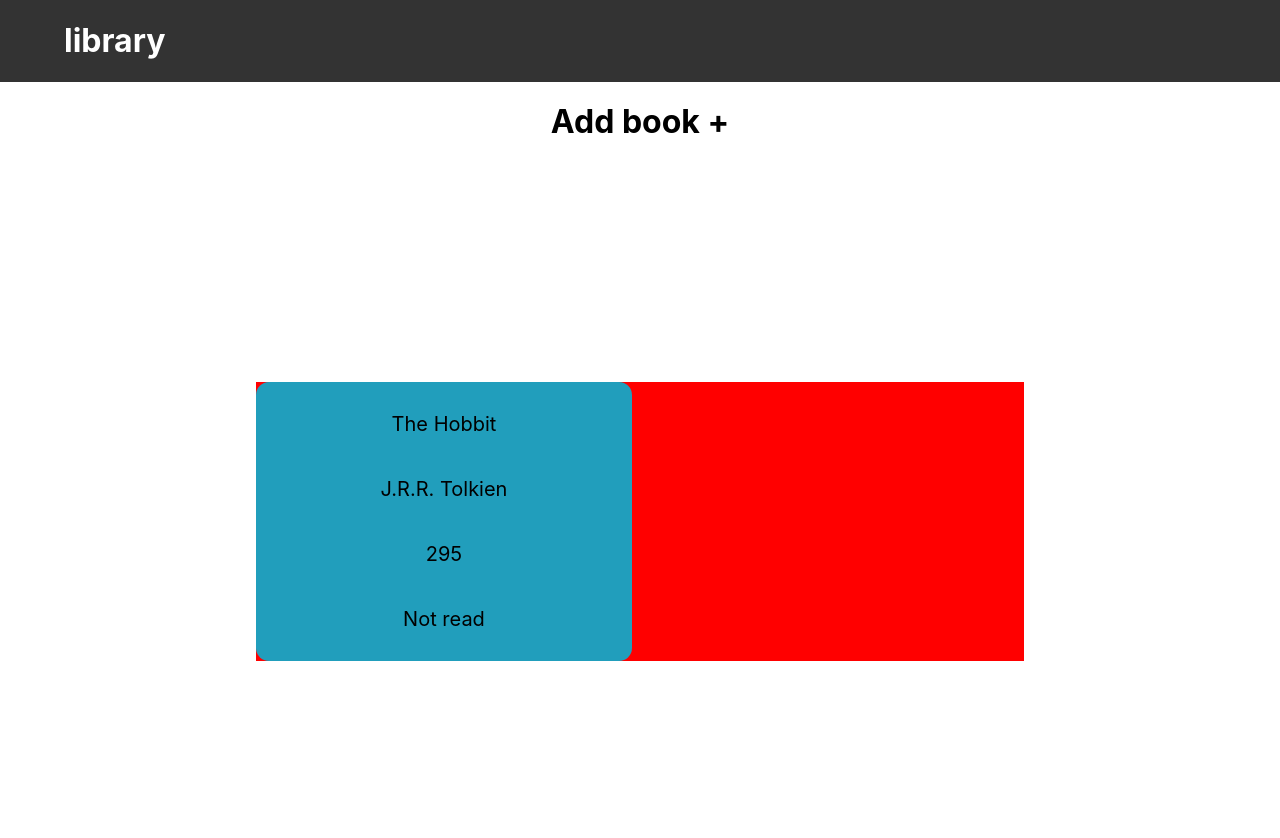
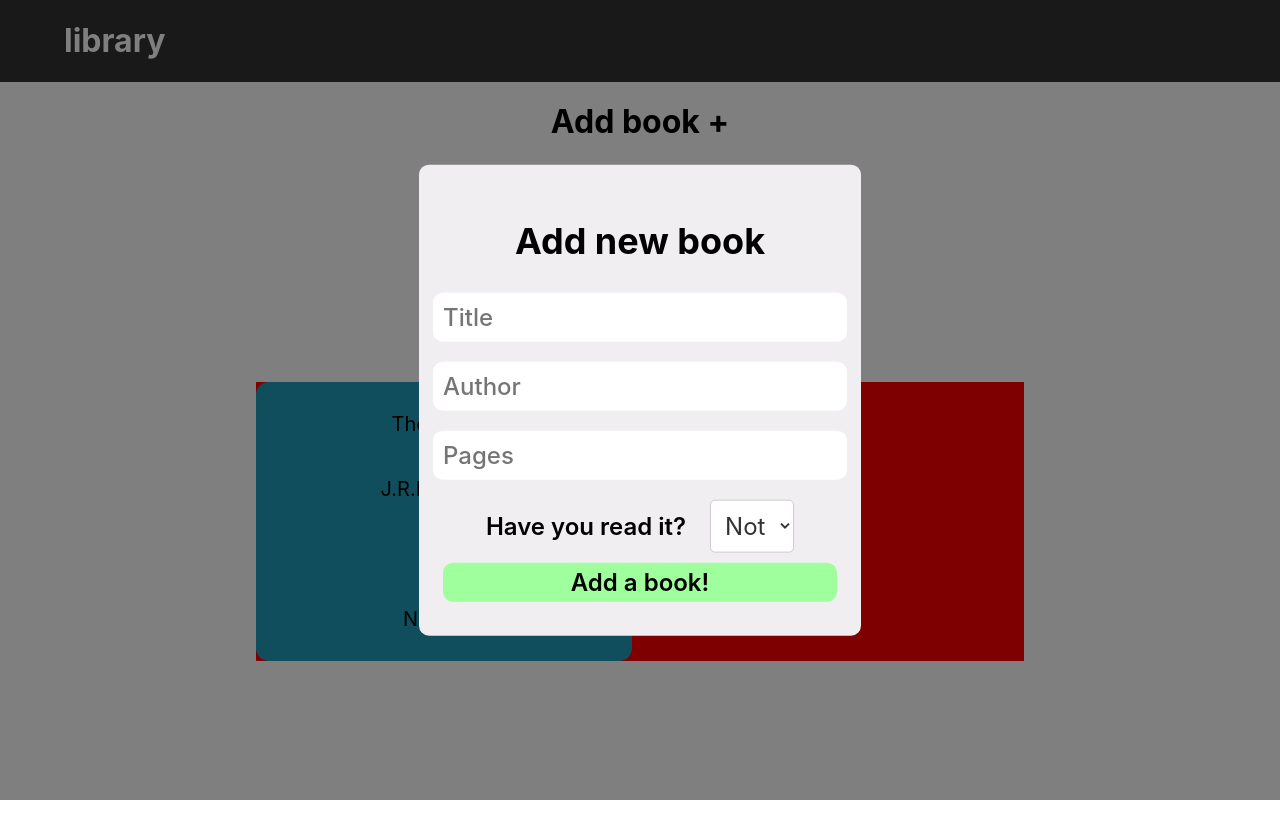
Before and after one commit to Pablo-D01/Library, a plain HTML site: page index.html in a window 1280 px wide. Drawn offline with Linux system fonts and the light colour scheme.

Commit message:
form pop up styling

```diff
--- a/index.html
+++ b/index.html
@@ -24,23 +24,23 @@
             <button id="openModal"> Add book +</button>
         </div>
         <div class="form-container modal " id="modal">
+            <h2>Add new book</h2>
             <form id="bookForm">
-                <label for="title">Title:</label>
-                <input type="text" id="title" name="title" required maxlength="100">
+                <input type="text" id="title" name="title" required maxlength="100" placeholder="Title">
 
-                <label for="author">Author:</label>
-                <input type="text" id="author" name="author" required maxlength="100">
+                <input type="text" id="author" name="author" required maxlength="100" placeholder="Author">
 
-                <label for="pages">Pages:</label>
-                <input type="number" id="pages" name="pages" required max ="1000">
+                <input type="number" id="pages" name="pages" required max ="1000" placeholder="Pages">
 
+                <div class="haveRead">
+                    <label  for="read">Have you read it?</label>
+                    <select name="read" id="read">
+                        <option value="Not">Not</option>
+                        <option value="Yes"> Yes</option>
+                    </select>
+                </div>
 
-                <label for="read">Read?</label>
-                <select name="read" id="read">
-                    <option value="Not">Not</option>
-                    <option value="Yes"> Yes</option>
-                </select>
-                <button  type="submit">Add a book!</button>
+                <button id="addBookBtn" type="submit">Add a book!</button>
 
             </form>
 
--- a/script.js
+++ b/script.js
@@ -105,10 +105,11 @@ overlay.addEventListener('click', ()=>{
 } */
 
 function closeModal() {
+    overlay.classList.toggle('active')
+    // openBtn.classList.toggle("active")
     modal.classList.toggle("open")
-    overlay.classList.toggle('active')
 }
-
+closeModal()
 
 
 
--- a/style.css
+++ b/style.css
@@ -6,8 +6,9 @@
   body {
     margin: 0;
     font-family: Poppins, sans-serif;;
+    overflow: hidden;
+  }
 
-  }
 
 header{
   background-color: #333;
@@ -60,23 +61,7 @@ header{
 }
 
 
-/* .singleBook {
-  height: auto;
-  background-color: #219EBC;
-  border-radius: 13px;
-  display: grid;
-  place-items: center;
-  text-align: center;
-  padding: 1rem;
-  min-height: 100px;
-  max-height: 300px;
-  overflow: auto;
-  color: #fff;
-  font-size: 1.5rem;
-  margin-bottom: 8px;
-  column-gap: 5px;
-  overflow: hidden;
-} */
+
 
 .singleBook {
   background-color: #219EBC;
@@ -93,39 +78,100 @@ header{
     overflow: hidden;
 
 }
-
-
-
-
-
-  /* close/open form */
+.modal{
+  opacity: 0;
+  transform: translate(-50%, -50%) scale(0.8);
+  transition: opacity 0.3s ease-in-out, transform 0.3s ease-in-out;
+}
+.modal.open {
+  opacity: 1;
+  transform: translate(-50%, -50%) scale(1);
+  z-index: 999;
+}
 
 .form-container {
-  background-color: rgba(0, 0, 0, 0.3);
+  font-size: 1.5em;
+  background-color: #F0EEF1;
   opacity: 0;
   position: fixed;
-  top: 30%;
+  top: 50%;
   left: 50%;
   transform: translate(-50%, -50%);
   transition: all 0.3s ease-in-out;
   z-index: -1;
-  display: flex;
-  flex-direction: column;
+  padding: 1em;
+  border-radius: 10px;
+}
+
+
+
+.form-container input{
+  cursor: text;
+  width: 100%;
+  padding: 10px;
+  border-radius: 10px;
+  font-weight: 500;
+
+}
+
+.form-container button, input{
+    border: none;
+    color: inherit;
+    font-family: inherit;
+    font-size: inherit;
+    font-weight: inherit;
+    cursor: pointer;
+    outline: none;
+    margin-bottom: 10px;
+}
+
+#addBookBtn{
+  width: 100%;
+  background-color: #9fff9c;
+  transition:  0.15s ease-in-out;
+  border-radius: 10px;
+  font-weight: 600;
   align-items: center;
   justify-content: center;
-  padding: 10px;
-  border-radius: 10px;
+  padding: 5px;
+  font-size: 1em;
+
 }
+#addBookBtn:hover{
+  background-color: #8FE58C;
+}
+
 
 #bookForm{
   display: flex;
   flex-direction: column;
   align-items: center;
-  gap: var(--spacing-lg);
+  gap: 10px;
+  column-gap: 10px;
 }
-.modal.open {
-  opacity: 1;
-  z-index: 999;
+
+.haveRead{
+  display: flex;
+  align-items: center;
+  flex-direction: row;
+  gap: 1em;
+  font-size: 1em;
+  font-weight: 600;
+}
+select {
+  padding: 10px;
+  border: 1px solid #ccc;
+  border-radius: 5px;
+  background-color: #fff;
+  font-size: 1em;
+  color: #333;
+
+}
+
+select:focus {
+  outline: none;
+  border-color: #219EBC;
+  box-shadow: 0 0 5px rgba(33, 158, 188, 0.5);
 }
 
 #openModal{
@@ -146,6 +192,9 @@ header{
   background-color: #3333335a;
 }
 
+#openModal.active{
+  visibility: hidden;
+}
 
 .overlay {
   position: fixed;
```
